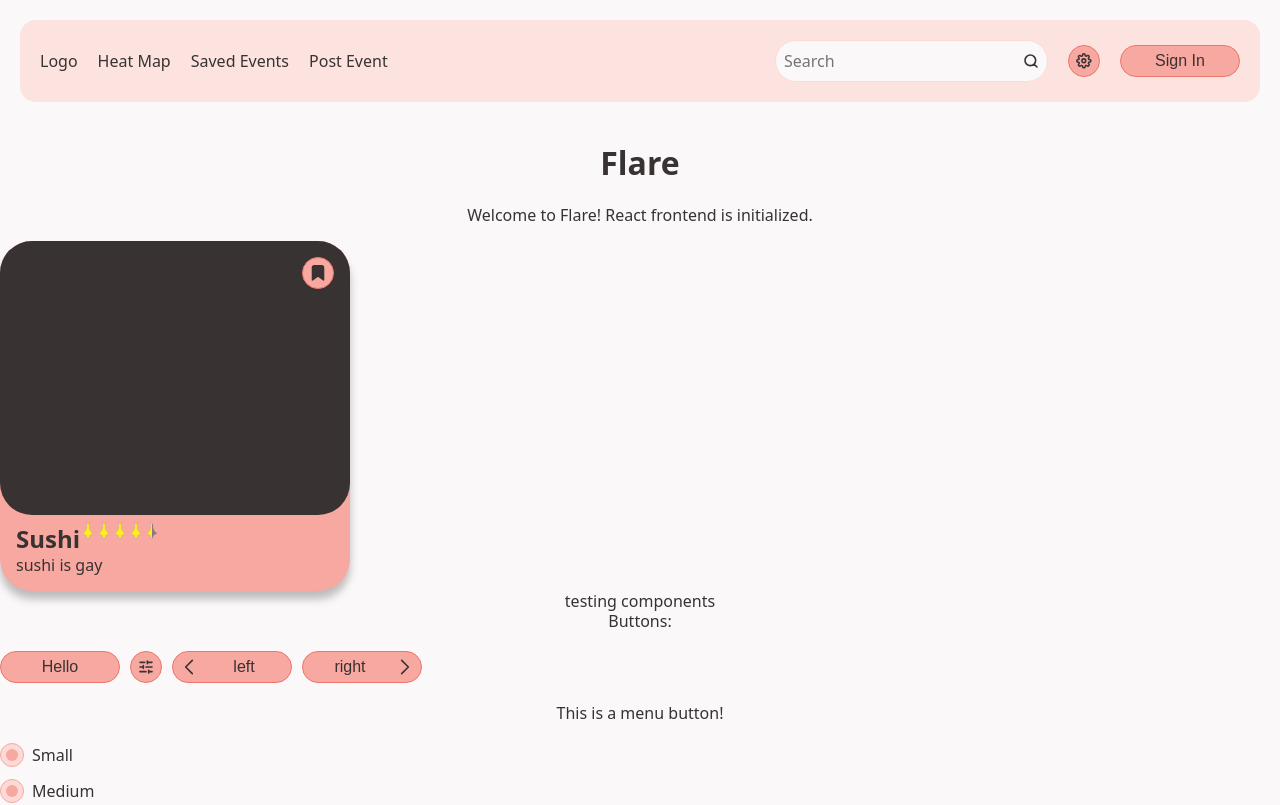
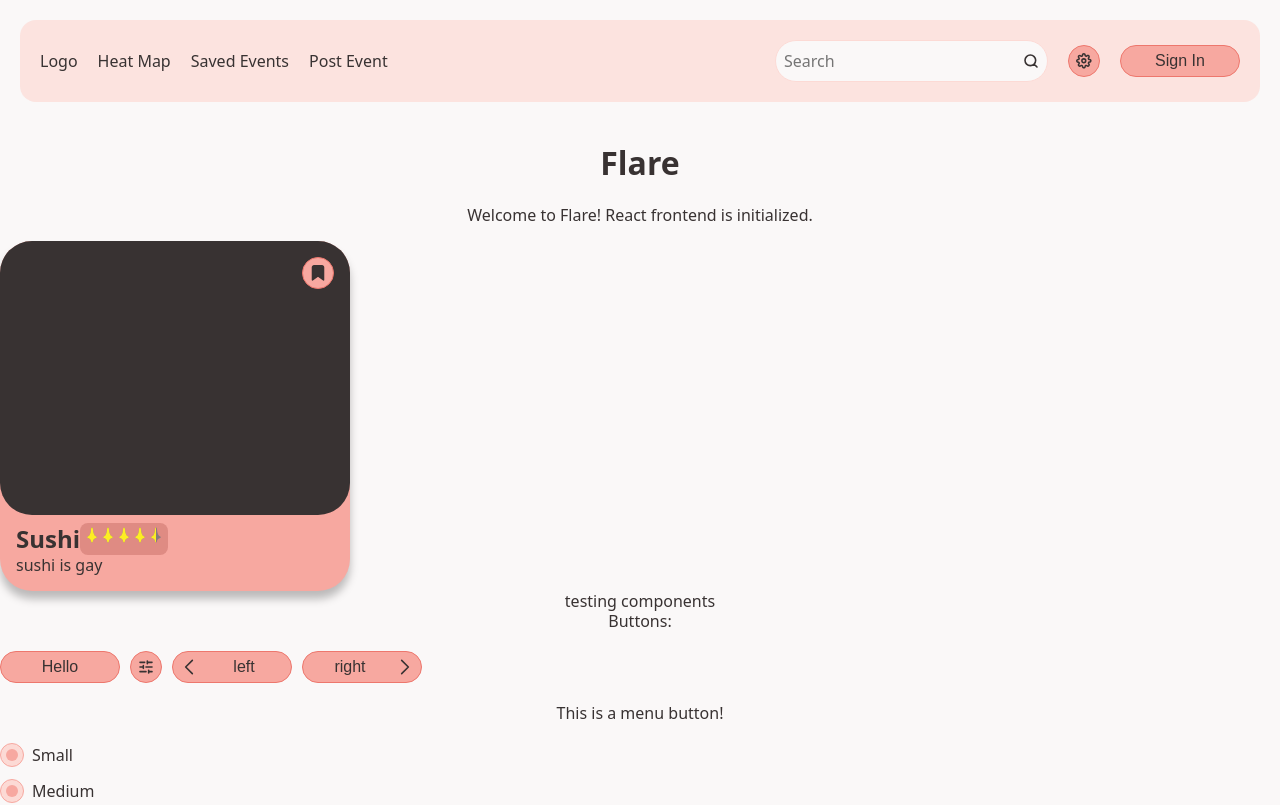
Before and after one commit to MrSluginator/seeng513-202604-pg-4, a React (Vite) app in the folder frontend/: page /testing in a window 1280 px wide. Shown: the top 805 px of the page. Built offline with nearby package versions, Linux system fonts and the light colour scheme; a web font is replaced by a local one.

Commit message:
cleaned up rating component

```diff
--- a/frontend/src/assets/styles/rating.module.css
+++ b/frontend/src/assets/styles/rating.module.css
@@ -1,5 +1,8 @@
 .rating {
   display: flex;
+  background-color: color-mix(in srgb, var(--p7) 20%, transparent);
+  padding: 4px;
+  border-radius: 8px;
 }
 
 .star {
```
